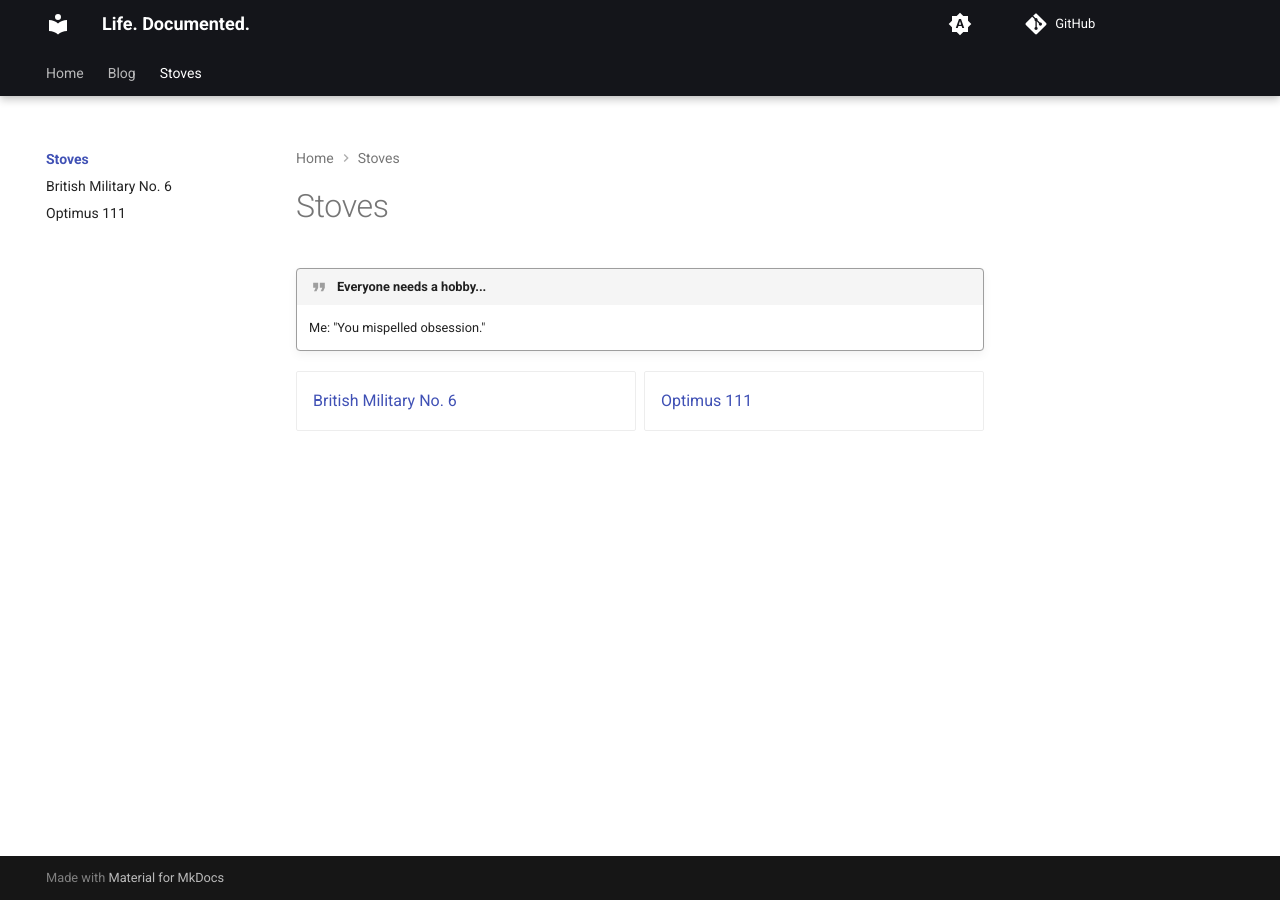
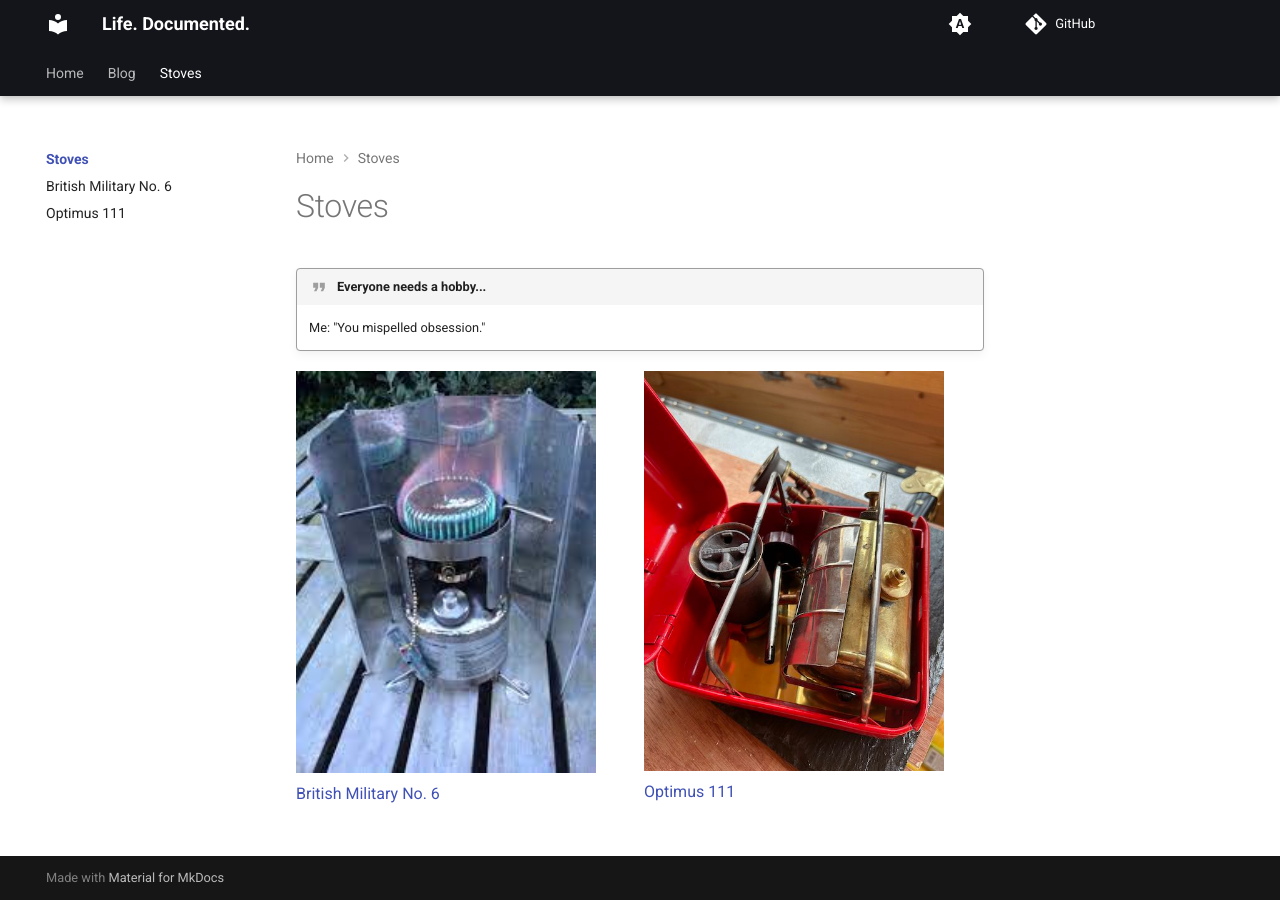
Before and after one commit to kgpayne/blog, an MkDocs documentation site: the page built from docs/stoves/index.md, in a window 1280 px wide. Built offline with MkDocs 1.6.1 and Material for MkDocs 9.7.7, drawn with Linux system fonts in a browser that asks for light colours; comment, search, counter and statistics services are not loaded.

Commit message:
playing with grids

```diff
--- a/docs/stoves/index.md
+++ b/docs/stoves/index.md
@@ -6,7 +6,10 @@
 
 <div class="grid cards" markdown>
 
-- [British Military No. 6](articles/british-military-no-6/index.md)
-- [Optimus 111](articles/optimus-111/index.md)
+![british-military-no-6](articles/british-military-no-6/img/temp.jpeg){width=300}<br>
+[British Military No. 6](articles/british-military-no-6/index.md)
+
+![optimus-111](articles/optimus-111/img/refurbished/optimus-1.jpeg){width=300}<br>
+[Optimus 111](articles/optimus-111/index.md)
 
 </div>
```
Also changed, not shown: docs/stoves/articles/british-military-no-6/img/temp.jpeg (added).
